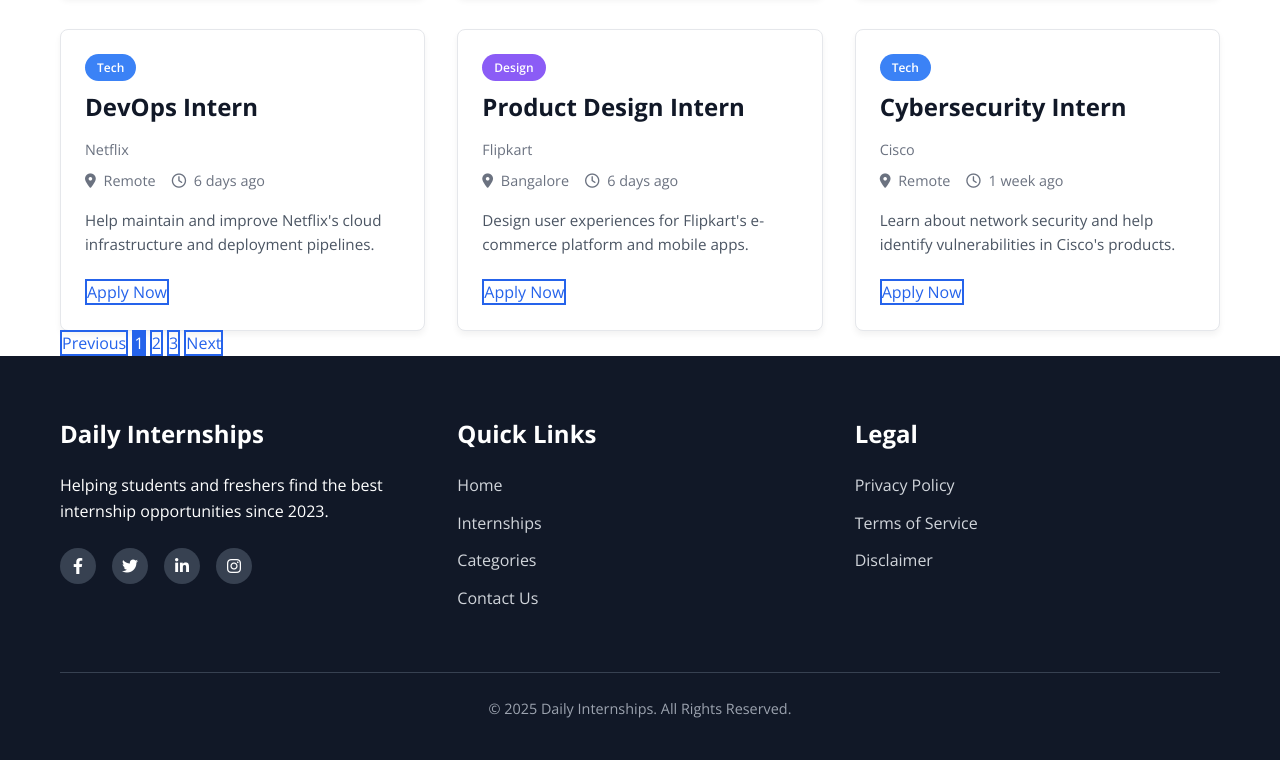
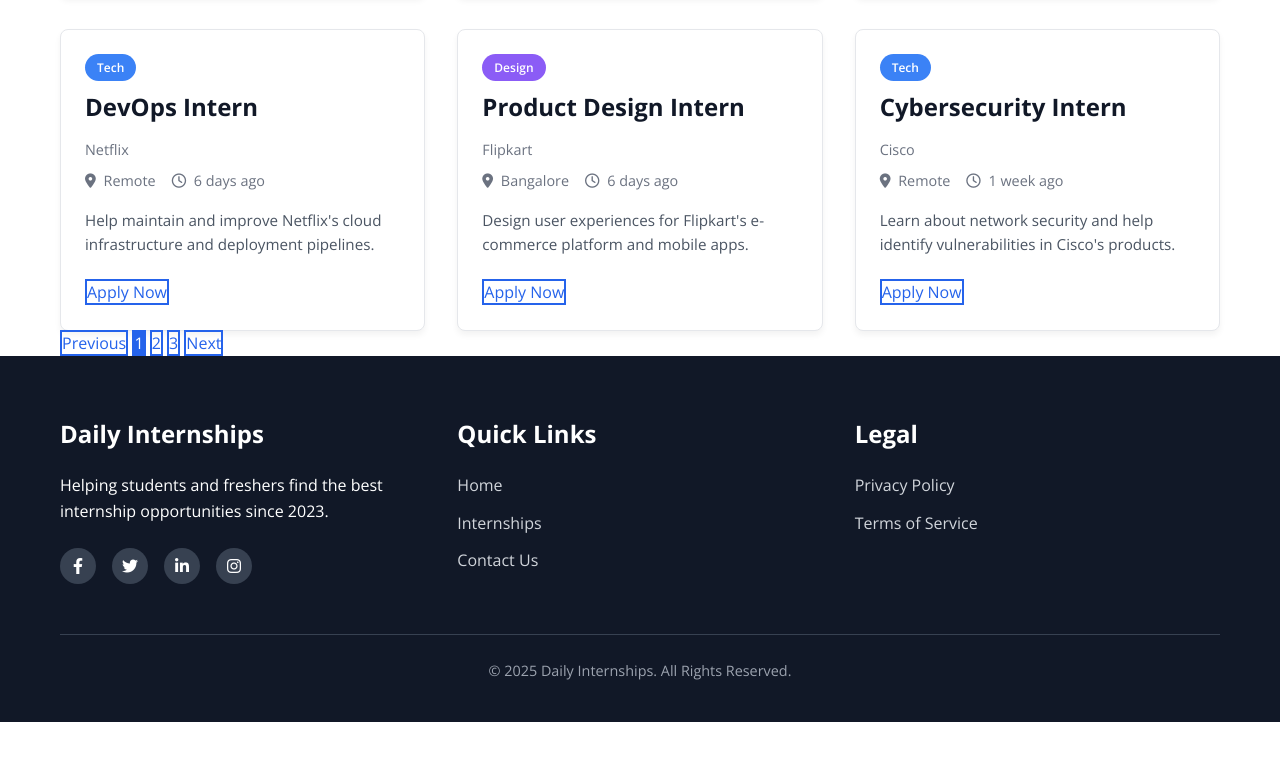
Before and after one commit to n-mishra6306/intercareer3, a plain HTML site: page internships.html in a window 1280 px wide. Shown: the part 1905-2665 px from the top of the page. After the commit the page ends 2627 px from the top, so only its background shows below. Drawn offline with nearby package versions, Linux system fonts and the light colour scheme.

Commit message:
Update internships.html

```diff
--- a/internships.html
+++ b/internships.html
@@ -299,7 +299,7 @@
                     <ul>
                         <li><a href="index.html">Home</a></li>
                         <li><a href="internships.html">Internships</a></li>
-                        <li><a href="categories.html">Categories</a></li>
+                        <!-- <li><a href="categories.html">Categories</a></li> -->
                         <li><a href="contact.html">Contact Us</a></li>
                     </ul>
                 </div>
@@ -308,7 +308,7 @@
                     <ul>
                         <li><a href="privacy.html">Privacy Policy</a></li>
                         <li><a href="terms.html">Terms of Service</a></li>
-                        <li><a href="disclaimer.html">Disclaimer</a></li>
+                          <!--<li><a href="disclaimer.html">Disclaimer</a></li> -->
                     </ul>
                 </div>
             </div>
```
